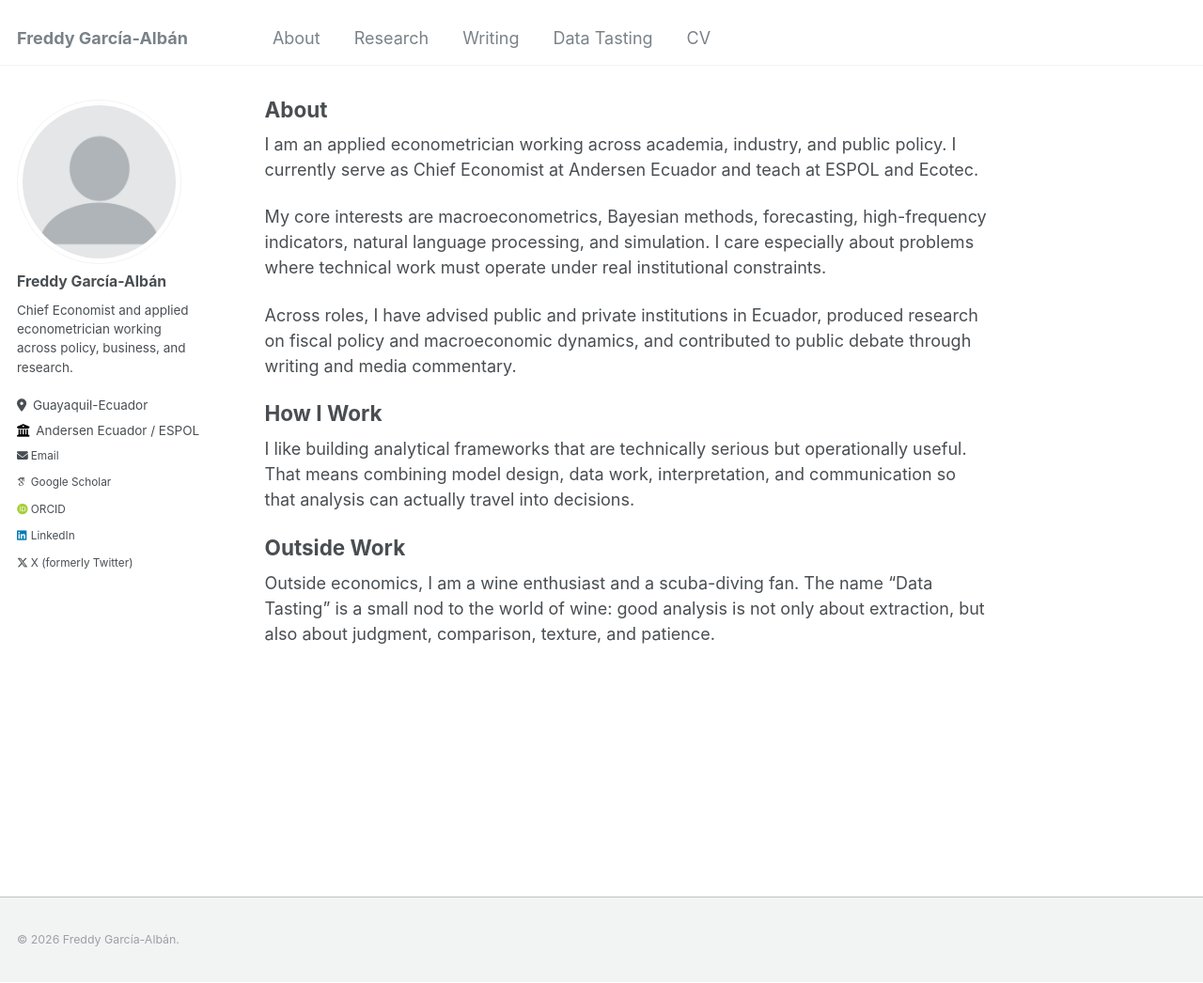
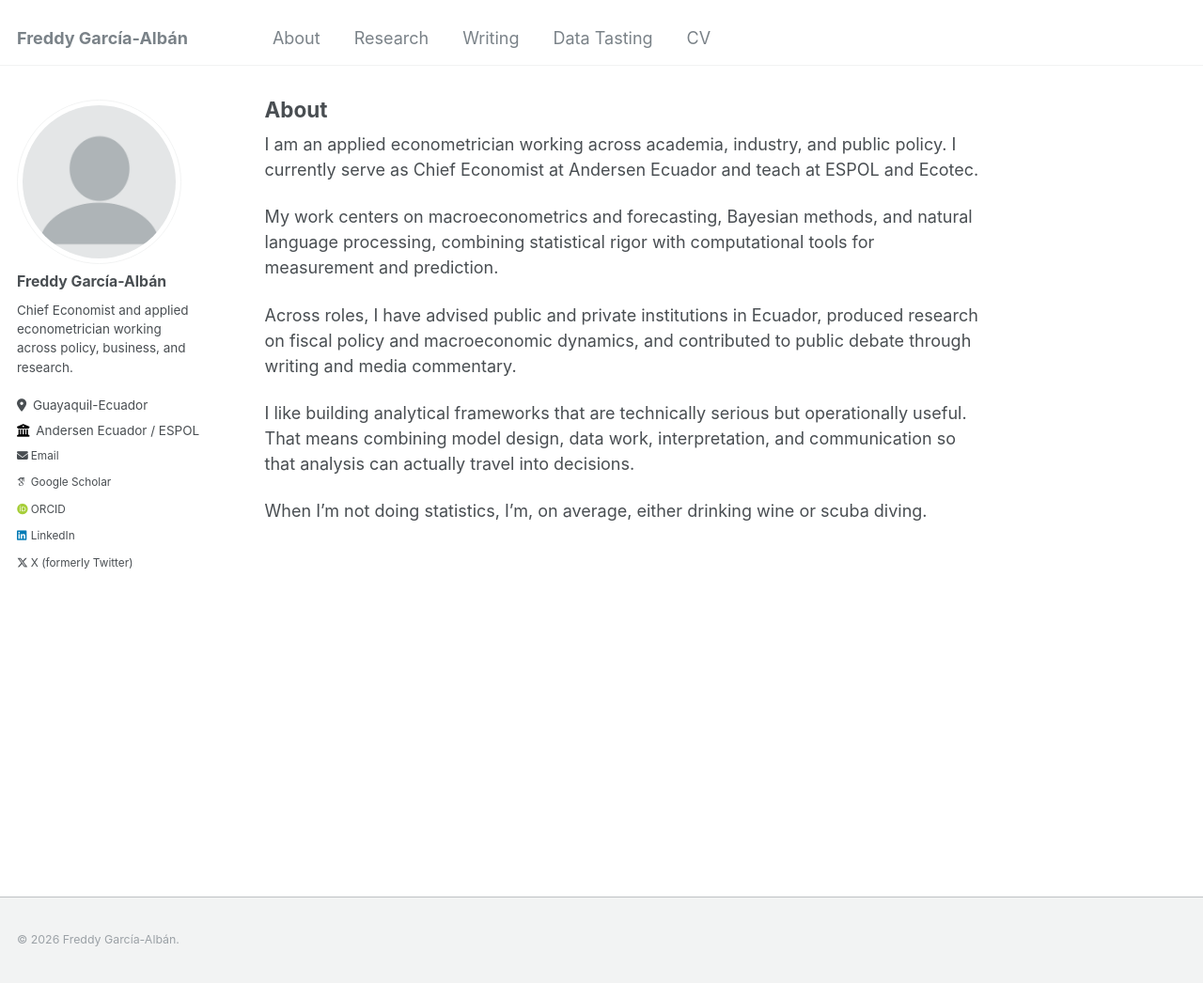
Before and after one commit to EnexFG/EnexFG.github.io, a Jekyll site: the page built from _pages/about-page.md, in a window 1280 px wide and 1046 px high. Shown: the whole window at 94% size. Built offline with Jekyll 4.4.1, drawn with Linux system fonts in a browser that asks for light colours; some web fonts are replaced.

Commit message:
Refine about page and datasets copy
Tighten and simplify site copy: reworded the about page's interests into a concise sentence, removed separate 'How I Work' and 'Outside Work' headings and condensed the personal note about wine and scuba diving. Also removed the wine-tasting line from the datasets page to streamline the blurb.

```diff
--- a/_pages/about-page.md
+++ b/_pages/about-page.md
@@ -6,16 +6,10 @@ author_profile: true
 
 I am an applied econometrician working across academia, industry, and public policy. I currently serve as Chief Economist at Andersen Ecuador and teach at ESPOL and Ecotec.
 
-My core interests are macroeconometrics, Bayesian methods, forecasting, high-frequency indicators, natural language processing, and simulation. I care especially about problems where technical work must operate under real institutional constraints.
+My work centers on macroeconometrics and forecasting, Bayesian methods, and natural language processing, combining statistical rigor with computational tools for measurement and prediction.
 
 Across roles, I have advised public and private institutions in Ecuador, produced research on fiscal policy and macroeconomic dynamics, and contributed to public debate through writing and media commentary.
 
-How I Work
-==========
-
 I like building analytical frameworks that are technically serious but operationally useful. That means combining model design, data work, interpretation, and communication so that analysis can actually travel into decisions.
 
-Outside Work
-============
-
-Outside economics, I am a wine enthusiast and a scuba-diving fan. The name "Data Tasting" is a small nod to the world of wine: good analysis is not only about extraction, but also about judgment, comparison, texture, and patience.
+When I'm not doing statistics, I'm, on average, either drinking wine or scuba diving.
--- a/_pages/datasets.html
+++ b/_pages/datasets.html
@@ -6,8 +6,6 @@ author_profile: false
 ---
 
 Data Tasting is a notebook for datasets, structured resources, and short technical pieces.
-
-The name is a nod to wine tasting. Good analysis also depends on comparison, texture, judgment, and patience.
 
 This section will gradually become a repository of datasets, reproducible materials, and compact notes that sit somewhere between a lab notebook and a blog.
 
```
